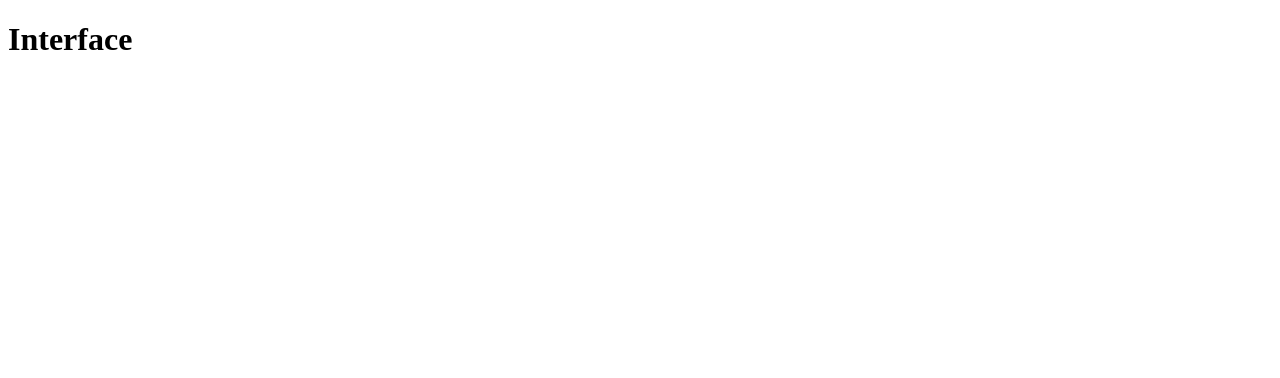
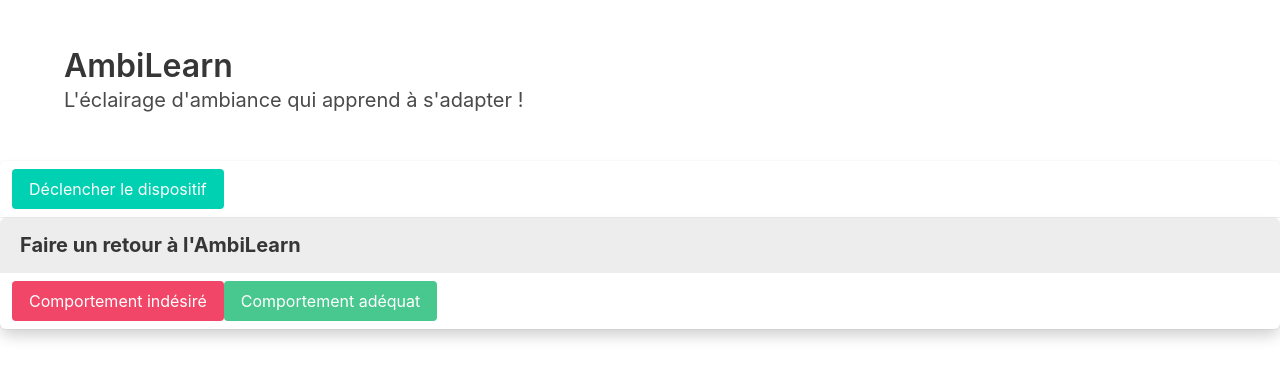
Before and after one commit to BruJu/SmartEnvArduino, a website: page interface.html in a window 1280 px wide. Drawn offline with nearby package versions, Linux system fonts and the light colour scheme.

Commit message:
Interface

```diff
--- a/interface.html
+++ b/interface.html
@@ -1,12 +1,34 @@
 <!DOCTYPE html>
-<html lang="en">
-<head>
-    <meta charset="UTF-8">
-    <meta name="viewport" content="width=device-width, initial-scale=1.0">
-    <meta http-equiv="X-UA-Compatible" content="ie=edge">
-    <title>Document</title>
-</head>
-<body>
-    <h1>Interface</h1>
-</body>
+<html>
+  <head>
+    <meta charset="utf-8">
+    <meta name="viewport" content="width=device-width, initial-scale=1">
+    <title>AmbiLearn !</title>
+    <link rel="stylesheet" href="https://cdn.jsdelivr.net/npm/bulma@0.8.0/css/bulma.min.css">
+    <script defer src="https://use.fontawesome.com/releases/v5.3.1/js/all.js"></script>
+  </head>
+  <body>
+  <section class="section">
+    <div class="container">
+      <h1 class="title">
+        AmbiLearn
+      </h1>
+      <p class="subtitle">
+        L'&eacute;clairage d'ambiance qui apprend &agrave; s'adapter !
+      </p>
+    </div>
+  </section>
+  <section class="panel">
+      <div class="panel-block">
+          <button class="button is-primary" onclick="trigger()">Déclencher le dispositif</button>
+      </div>
+      <div class="panel">
+          <div class="panel-heading">Faire un retour &agrave; l'AmbiLearn</div>
+          <div class="panel-block">
+            <button class="button is-danger" onclick="feedback(-1)">Comportement ind&eacute;sir&eacute;</button>
+            <button class="button is-success" onclick="feedback(1)">Comportement ad&eacute;quat</button>
+        </div>
+      </div>
+  </section>
+  </body>
 </html>
```
